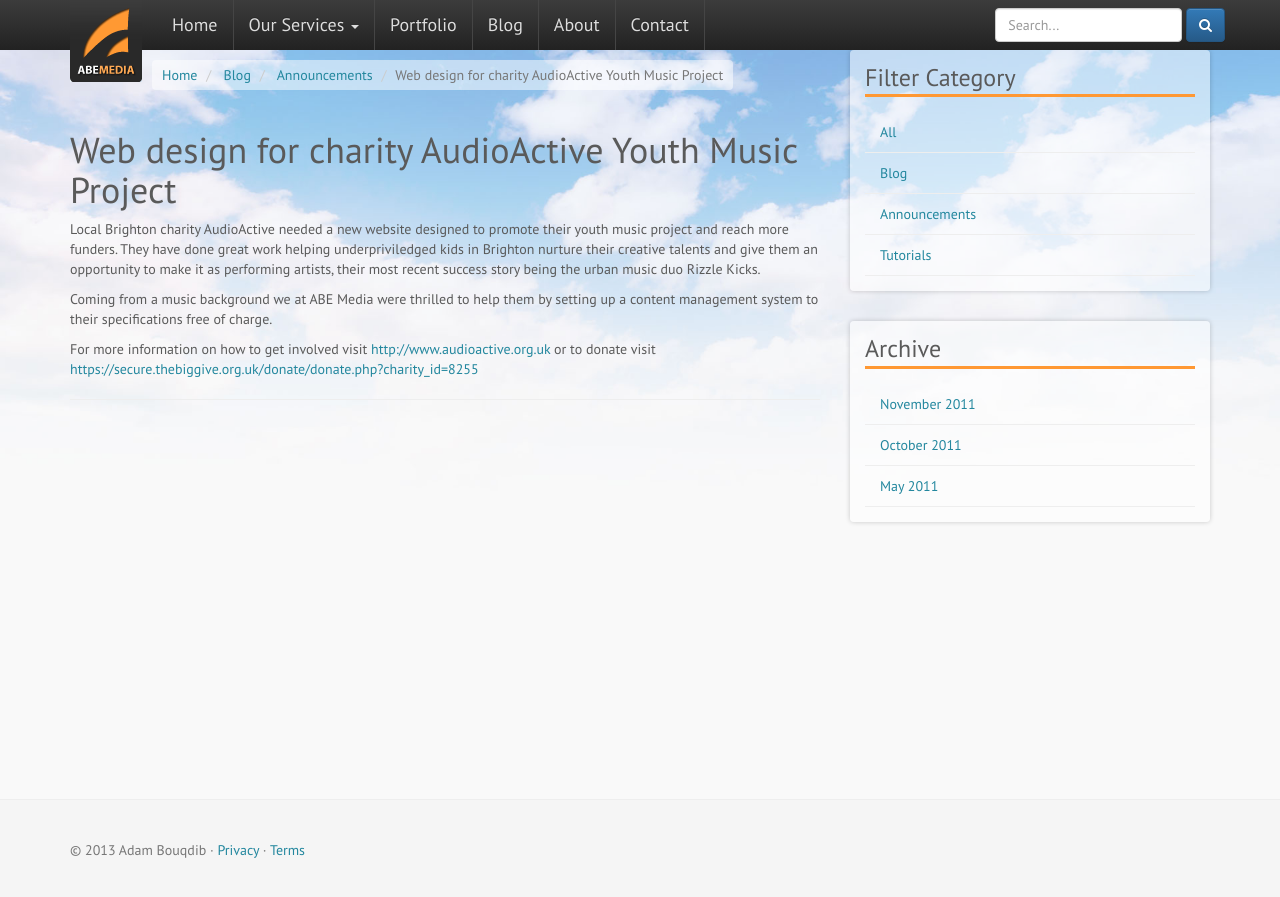
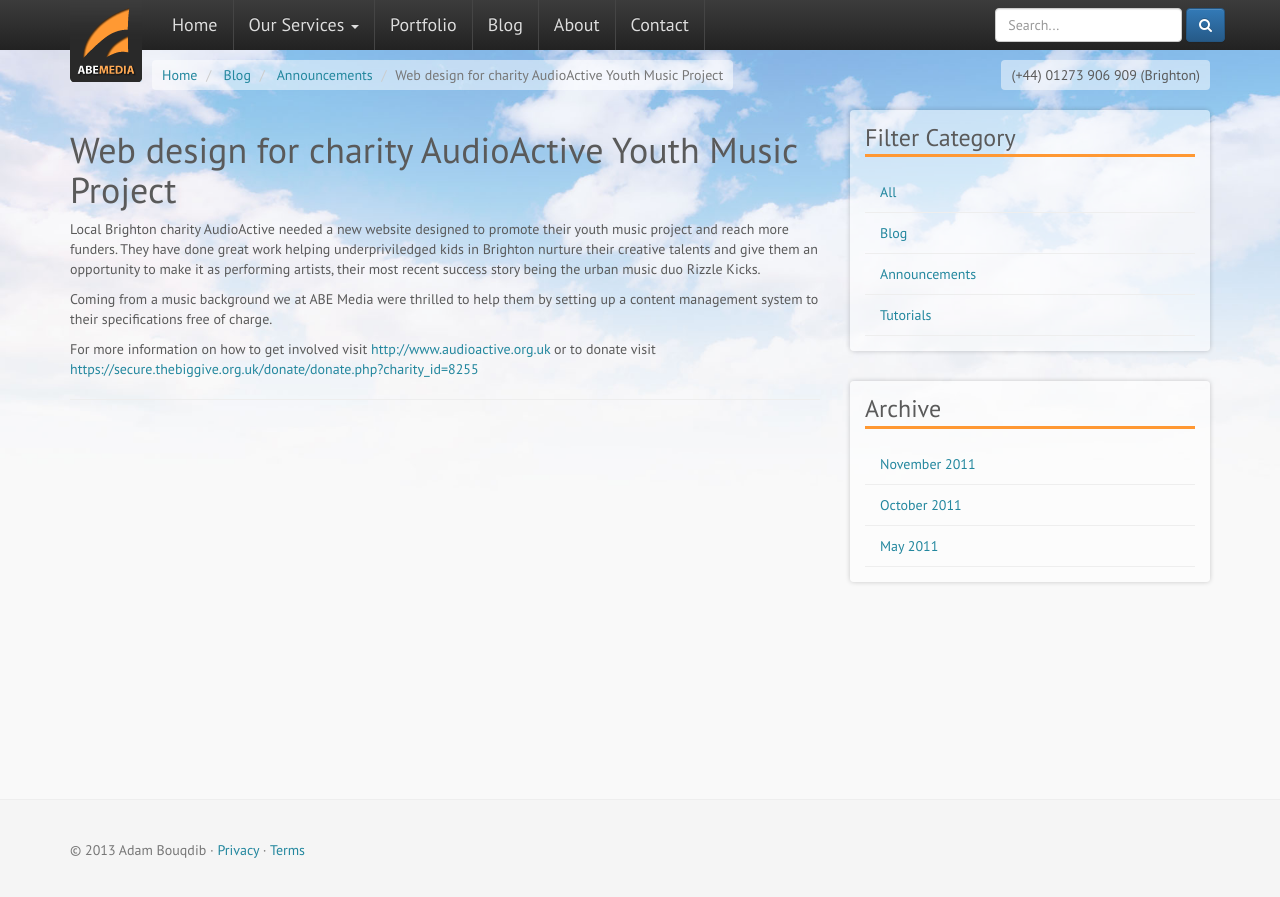
Before and after one commit to abemedia/abemedia.github.io, a Jekyll site: the page built from _posts/2011-11-30-web-design-for-charity-audioactive-youth-music-project.md, in a window 1280 px wide. Shown: the top 897 px of the page. Built offline with Jekyll 4.4.1, drawn with Linux system fonts in a browser that asks for light colours; nearby versions of some CDN libraries; comment, search, counter and statistics services are not loaded.

Commit message:
Update post.html

```diff
--- a/_layouts/post.html
+++ b/_layouts/post.html
@@ -7,10 +7,11 @@
   <body>
 {% include nav-main.html %}
 <div class="container">
+   <div class="breadcrumb pull-right">(+44) 01273 906 909 (Brighton)</div>
+  {% include breadcrumbs.html %}
   <div id="main" role="main">
     <div class="row">
       <div class="col-sm-8">
-        {% include breadcrumbs.html %}
         <div>
           <h1>{{ page.title }}</h1>
           {{ content }}
```
